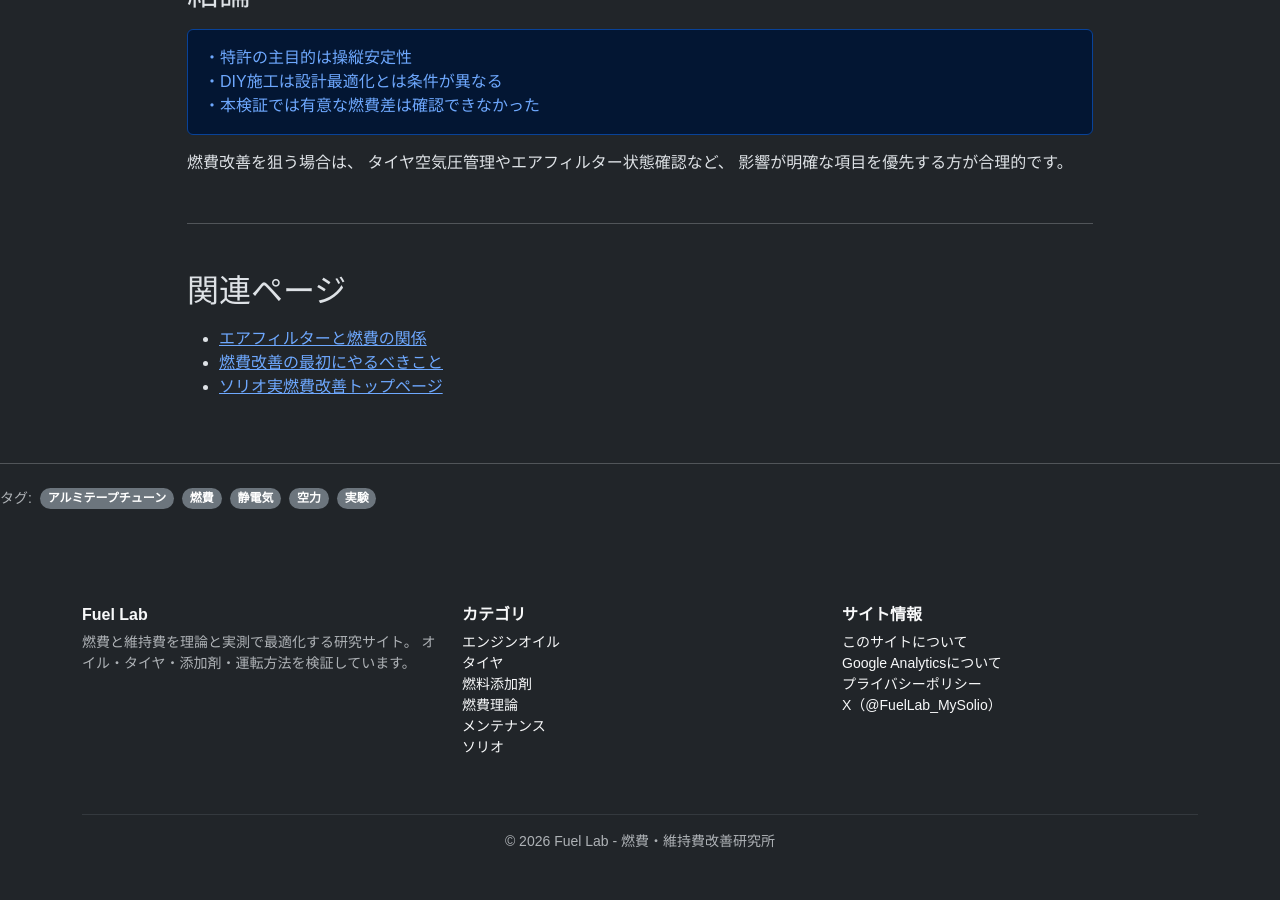
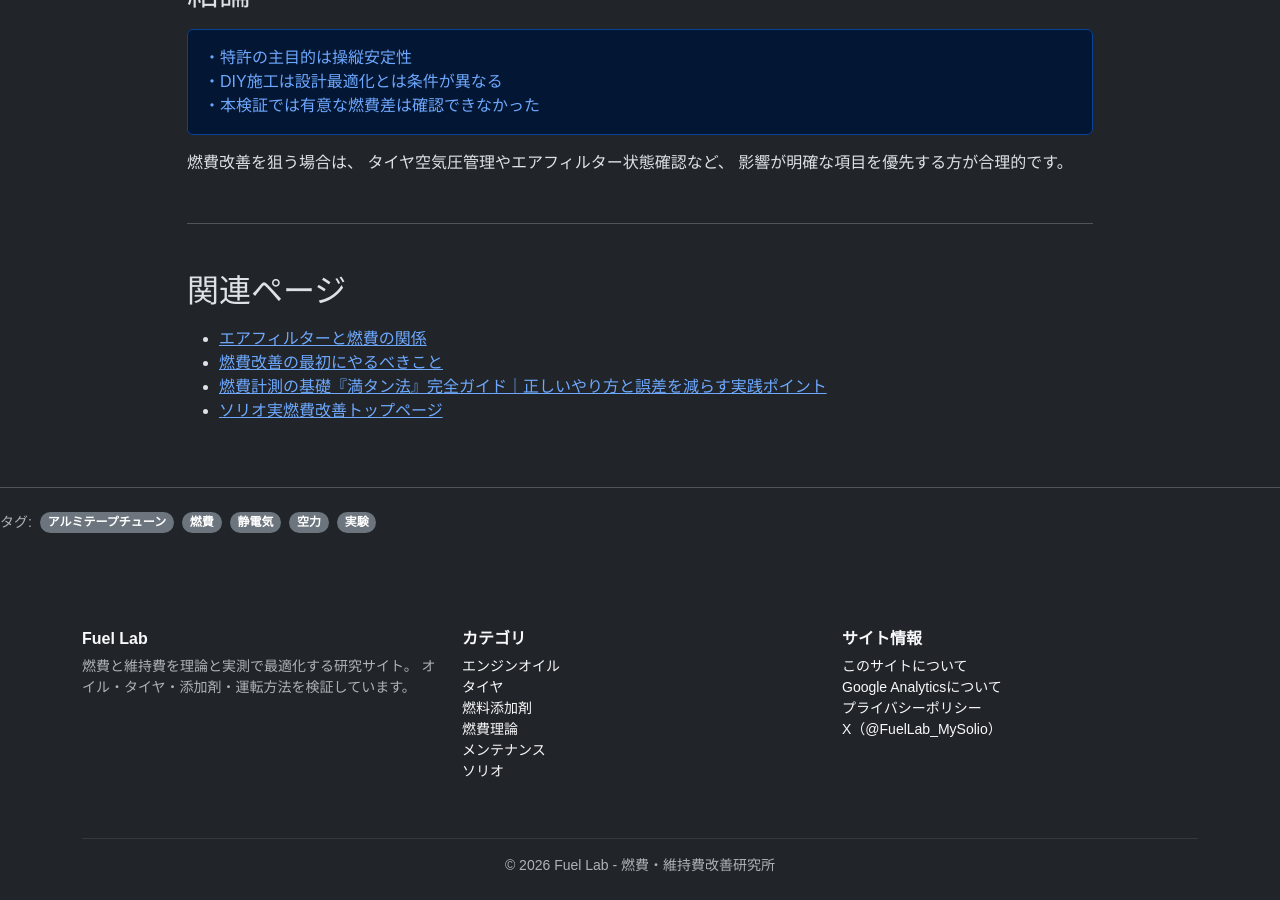
Before and after one commit to funyapar-org/fuel-lab, a Jekyll site: the page built from _knowledge/aluminum-tape-tune-fuel-economy.md, in a window 1280 px wide and 900 px high, scrolled down 5172 px. Built offline with Jekyll 4.4.1, drawn with Linux system fonts in a browser that asks for light colours; before the commit the page ends 6048 px from its top, so only the background shows below that.

Commit message:
aluminum-tape-tune-fuel-economy.md を更新

```diff
--- a/_knowledge/aluminum-tape-tune-fuel-economy.md
+++ b/_knowledge/aluminum-tape-tune-fuel-economy.md
@@ -143,6 +143,7 @@ date: 2026-02-19 13:00:00 +0900
       <ul>
         <li><a href="/fuel-lab/knowledge/air-filter-fuel-economy-na.html">エアフィルターと燃費の関係</a></li>
         <li><a href="/fuel-lab/knowledge/first-action.html">燃費改善の最初にやるべきこと</a></li>
+        <li><a href="/fuel-lab/knowledge/tank-to-tank-method-guide.html">燃費計測の基礎『満タン法』完全ガイド｜正しいやり方と誤差を減らす実践ポイント</a></li>
         <li><a href="/fuel-lab/solio/solio-overview.html">ソリオ実燃費改善トップページ</a></li>
       </ul>
 
```
